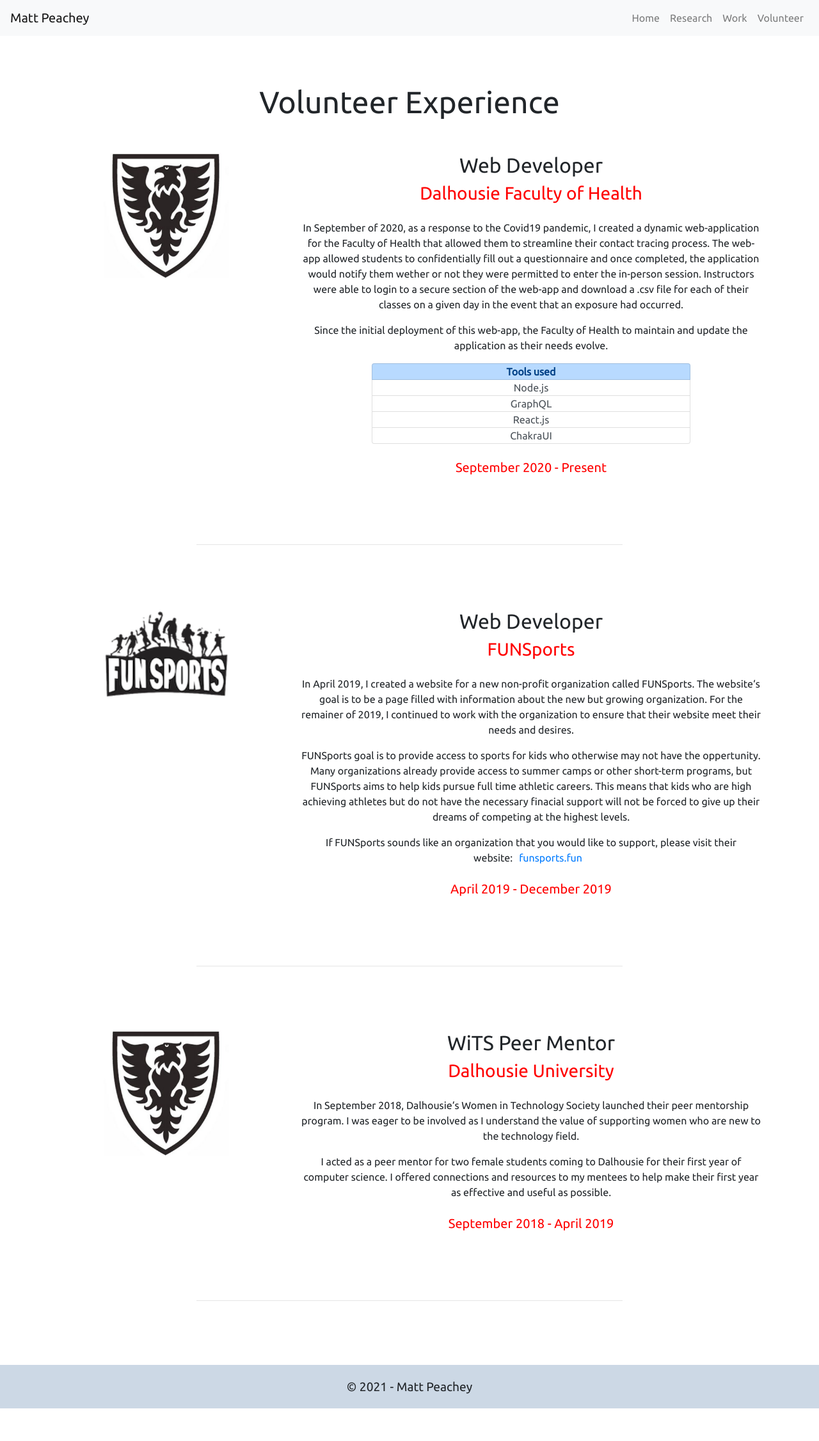
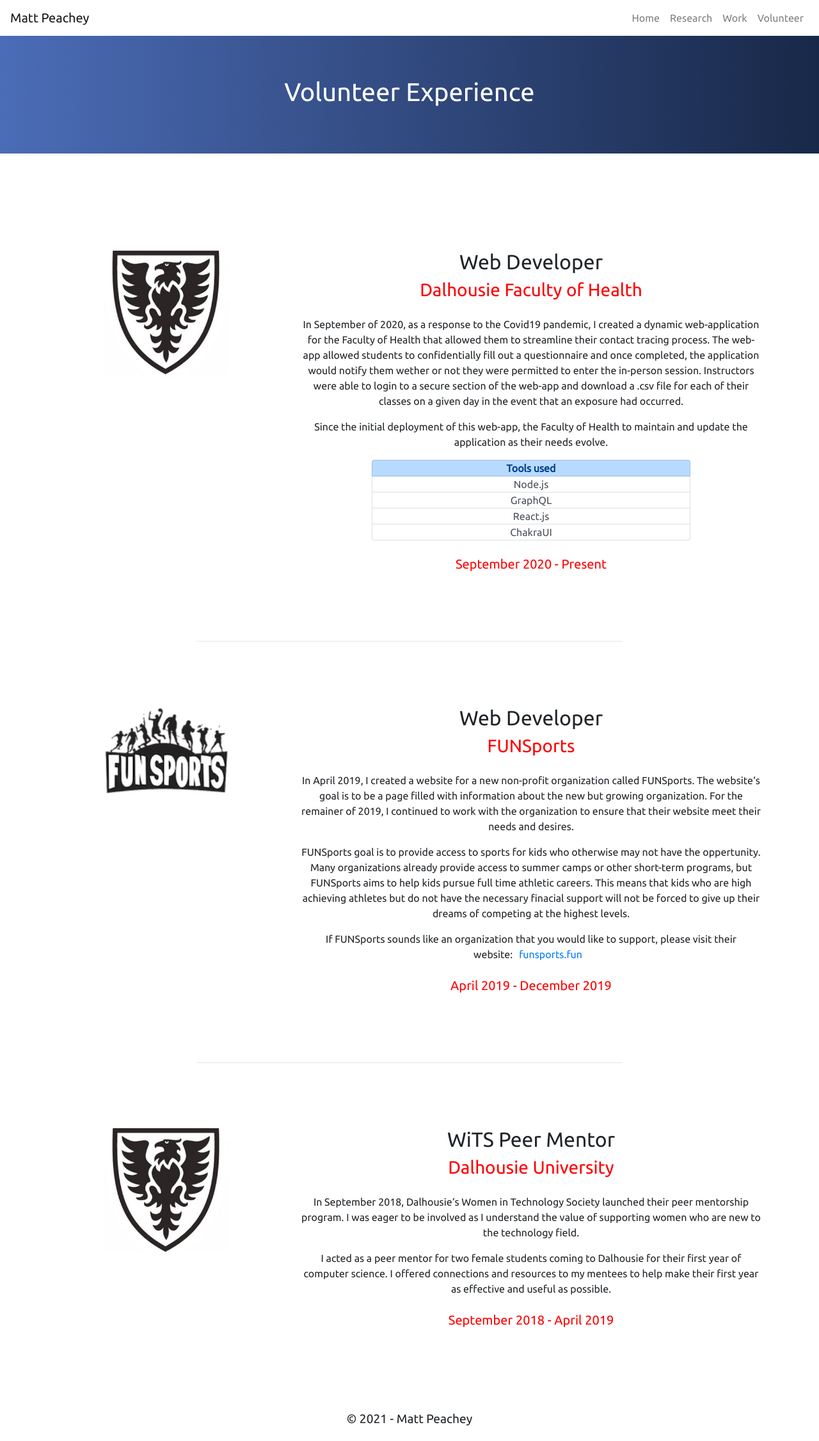
Before and after one commit to peacheym/PeacheyWeb, a React (Create React App) app: page /volunteer in a window 1280 px wide. Shown: the whole page at 64% size. Before the commit the page ends 2202 px from the top, so only its background shows below. Built offline with nearby package versions, Linux system fonts and the light colour scheme.

Commit message:
Update some styling with gradient jumbotrons on each page.

```diff
--- a/src/App.css
+++ b/src/App.css
@@ -50,8 +50,14 @@
 }
 
 .exph1 {
-  margin-top: 75px;
-  margin-bottom: 75px;
+
+  font-size: 3em;
+  margin-bottom: 150px;
+}
+
+.researchH1 {
+  padding-top: 75px;
+  margin-bottom: 100px;
   font-size: 3em;
 }
 
@@ -75,15 +81,6 @@
   margin-top: 25px;
 }
 
-.dalLogo {
-  margin-top: 70px;
-  margin-bottom: 70px;
-}
-
-.funsportsLogo {
-  margin-top: 80px;
-  margin-bottom: 70px;
-}
 .contact {
   width: 60%;
   margin: 0px auto;
@@ -95,7 +92,15 @@
 }
 
 footer {
-  background-color: #ccd8e5;
+  /* background-color: #bbccf1; */
   font-size: 1.2rem;
   padding: 20px;
+  margin-top: 100px;
 }
+
+.jumbotron-g, .grad{
+  background: linear-gradient(90deg, #4b6cb7 0%, #182848 100%);
+  background-repeat: no-repeat;
+  background-attachment: fixed;
+  color: white !important;
+}
--- a/src/NavBar.js
+++ b/src/NavBar.js
@@ -4,7 +4,7 @@
 
 export default function NavBar() {
   return (
-    <Navbar bg="light" expand="lg">
+    <Navbar expand="lg">
       <Navbar.Brand href="/">Matt Peachey</Navbar.Brand>
       <Navbar.Toggle aria-controls="basic-navbar-nav" />
       <Navbar.Collapse id="basic-navbar-nav">
--- a/src/experience/Experience.js
+++ b/src/experience/Experience.js
@@ -1,16 +1,25 @@
-import React, { Component } from "react";
-import { Container, Row, Col, Image, ListGroup } from "react-bootstrap";
+import React from "react";
+import {
+  Container,
+  Row,
+  Col,
+  Image,
+  ListGroup,
+  Jumbotron,
+} from "react-bootstrap";
 import "../App.css";
 import goc from "./goc.png";
 import ultra from "./ultra.png";
 import dal from "./dal.jpg";
 import gem from "./gem.png";
 
-class Experience extends Component {
-  render() {
-    return (
+export default function Experience() {
+  return (
+    <>
+      <Jumbotron fluid className="grad exph1">
+        <h1>Work Experience</h1>
+      </Jumbotron>
       <Container>
-        <h1 className="exph1">Work Experience</h1>
         <Row className="expRow" style={{ marginBottom: "50px" }}>
           <Col md={4}>
             <Image
@@ -193,7 +202,6 @@
         </Row>
         <hr style={{ width: "60%", marginBottom: "100px" }} />
       </Container>
-    );
-  }
+    </>
+  );
 }
-export default Experience; // Don’t forget to use export default!
--- a/src/experience/Volunteer.js
+++ b/src/experience/Volunteer.js
@@ -1,5 +1,12 @@
 import React, { Component } from "react";
-import { Container, Row, Col, Image, ListGroup } from "react-bootstrap";
+import {
+  Container,
+  Row,
+  Col,
+  Image,
+  ListGroup,
+  Jumbotron,
+} from "react-bootstrap";
 import "../App.css";
 import dal from "./dal.jpg";
 import funsports from "./funsports.png";
@@ -7,16 +14,16 @@
 class Volunteer extends Component {
   render() {
     return (
+      <>
+        <Jumbotron fluid className="grad exph1">
+          <h1>Volunteer Experience</h1>
+        </Jumbotron>
         <Container>
-        <h1 className="exph1" style={{ marginBottom: "50px" }}>
-          Volunteer Experience
-        </h1>
-
           <Row className="expRow">
             <Col md={4}>
               <Image
                 className="dalLogo"
-              style={{ width: "60%", margin: "auto auto" }}
+                style={{ width: "60%" }}
                 src={dal}
                 alt="Image"
                 rounded
@@ -32,9 +39,9 @@
                 web-app allowed students to confidentially fill out a
                 questionnaire and once completed, the application would notify
                 them wether or not they were permitted to enter the in-person
-              session. Instructors were able to login to a secure section of the
-              web-app and download a .csv file for each of their classes on a
-              given day in the event that an exposure had occurred.
+                session. Instructors were able to login to a secure section of
+                the web-app and download a .csv file for each of their classes
+                on a given day in the event that an exposure had occurred.
               </p>
               <p>
                 Since the initial deployment of this web-app, the Faculty of
@@ -80,20 +87,21 @@
               <h3 className="employer">FUNSports</h3>
               <p>
                 In April 2019, I created a website for a new non-profit
-              organization called FUNSports. The website&lsquo;s goal is to be a
-              page filled with information about the new but growing
+                organization called FUNSports. The website&lsquo;s goal is to be
+                a page filled with information about the new but growing
                 organization. For the remainer of 2019, I continued to work with
-              the organization to ensure that their website meet their needs and
-              desires.
+                the organization to ensure that their website meet their needs
+                and desires.
               </p>
               <p>
                 FUNSports goal is to provide access to sports for kids who
-              otherwise may not have the oppertunity. Many organizations already
-              provide access to summer camps or other short-term programs, but
-              FUNSports aims to help kids pursue full time athletic careers.
-              This means that kids who are high achieving athletes but do not
-              have the necessary finacial support will not be forced to give up
-              their dreams of competing at the highest levels.
+                otherwise may not have the oppertunity. Many organizations
+                already provide access to summer camps or other short-term
+                programs, but FUNSports aims to help kids pursue full time
+                athletic careers. This means that kids who are high achieving
+                athletes but do not have the necessary finacial support will not
+                be forced to give up their dreams of competing at the highest
+                levels.
               </p>
               <p>
                 If FUNSports sounds like an organization that you would like to
@@ -120,9 +128,9 @@
               <h3 className="employer">Dalhousie University</h3>
               <p>
                 In September 2018, Dalhousie&lsquo;s Women in Technology Society
-              launched their peer mentorship program. I was eager to be involved
-              as I understand the value of supporting women who are new to the
-              technology field.
+                launched their peer mentorship program. I was eager to be
+                involved as I understand the value of supporting women who are
+                new to the technology field.
               </p>
               <p>
                 I acted as a peer mentor for two female students coming to
@@ -134,8 +142,8 @@
               <h5 className="workterm">September 2018 - April 2019</h5>
             </Col>
           </Row>
-        <hr style={{ width: "60%", marginBottom: "100px" }} />
         </Container>
+      </>
     );
   }
 }
--- a/src/home/Home.js
+++ b/src/home/Home.js
@@ -2,16 +2,19 @@
 // import FeaturedProjects from "../FeaturedProjects";
 import About from "./About";
 import Contact from "./Contact";
-import { Jumbotron, Container } from "react-bootstrap";
+import { Jumbotron, Container, Button } from "react-bootstrap";
 import "../App.css";
 
 export default function Home() {
   return (
     <div>
-      <Jumbotron fluid className="jt">
-        <Container>
+      <Jumbotron fluid className="jt jumbotron-g">
+        <Container style={{ margin: "0px auto" }}>
           <h1>Matt Peachey</h1>
           <p>Fourth year Computer Science student from Dalhousie University!</p>
+          <Button className="btn-dark" href="#about">
+            About Me
+          </Button>
         </Container>
       </Jumbotron>
       <About />
```
Also changed, not shown: src/experience/Research.js (+39 -24 lines). Lines whose indentation alone changed are shown as unchanged.
